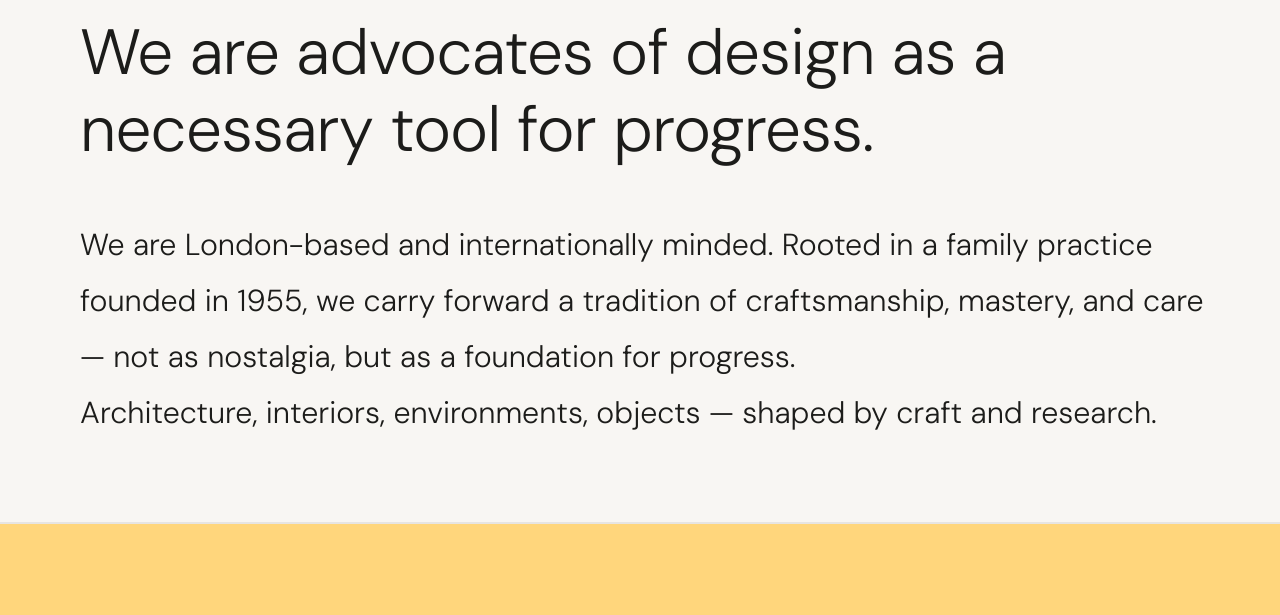
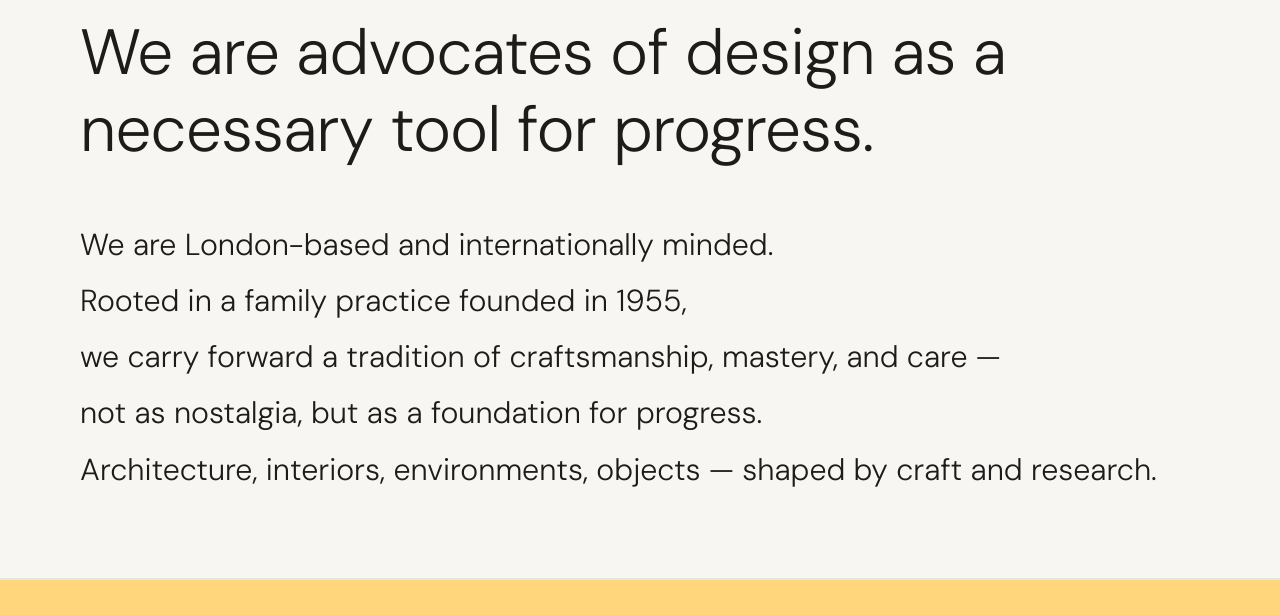
Before and after one commit to ablng/blng-Website2026, a website: page about.html in a window 1280 px wide. Shown: the part 185-800 px from the top of the page. Drawn offline with Linux system fonts and the light colour scheme.

Commit message:
description

```diff
--- a/about.html
+++ b/about.html
@@ -203,7 +203,7 @@
 <!-- ─── OPENING ─── -->
 <section class="opening">
   <h1 class="opening-tagline">We are advocates of design as a necessary tool for progress.</h1>
-  <p class="opening-oneliner">We are London-based and internationally minded. Rooted in a family practice founded in 1955, we carry forward a tradition of craftsmanship, mastery, and care — not as nostalgia, but as a foundation for progress.<br class="br-desktop"> Architecture, interiors, environments, objects — shaped by craft and&nbsp;research.</p>
+  <p class="opening-oneliner">We are London-based and internationally minded.<br class="br-desktop"> Rooted in a family practice founded in 1955,<br class="br-desktop"> we carry forward a tradition of craftsmanship, mastery, and care —<br class="br-desktop"> not as nostalgia, but as a foundation for progress.<br class="br-desktop"> Architecture, interiors, environments, objects — shaped by craft and&nbsp;research.</p>
 </section>
 
 <!-- ─── MANIFESTO ─── -->
```
